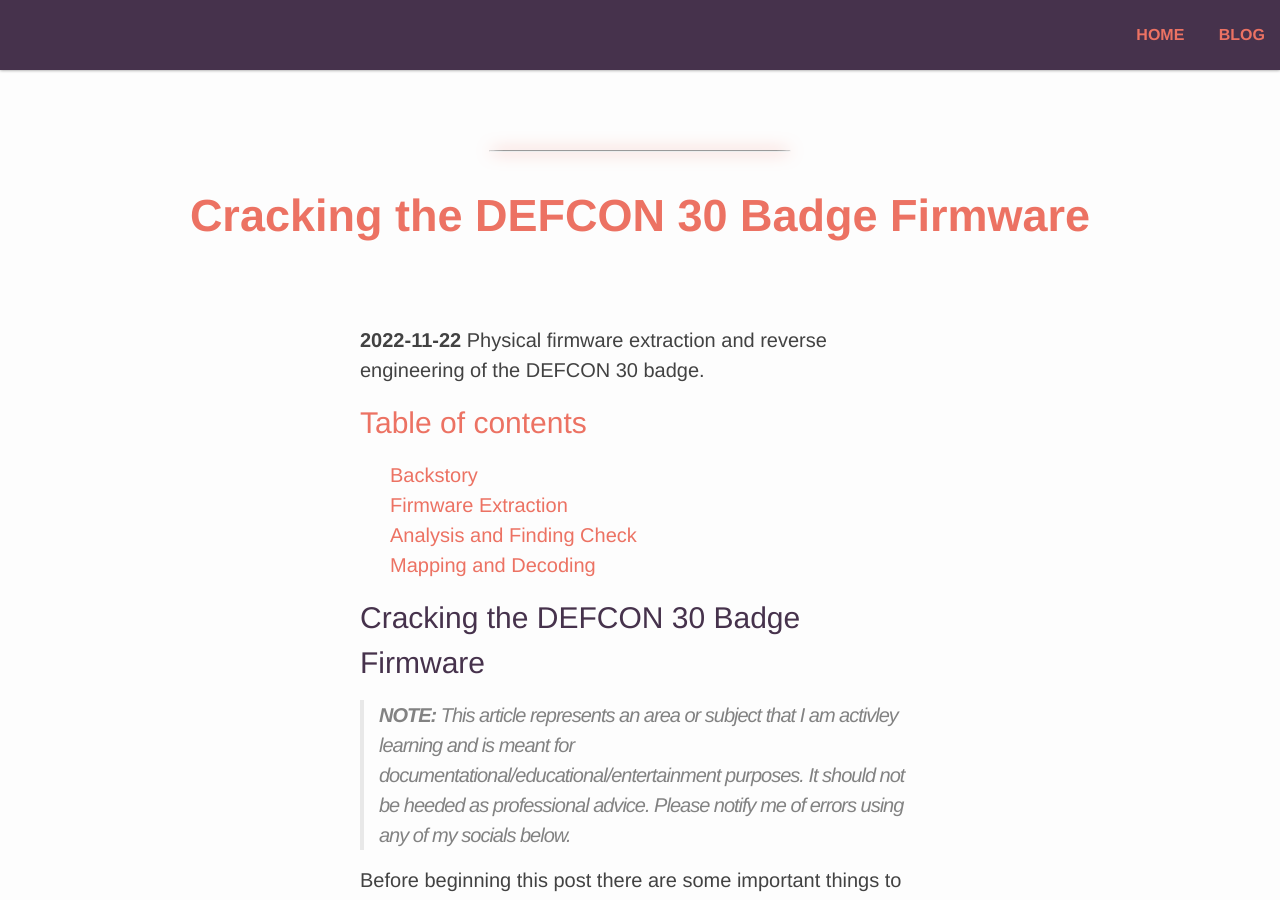
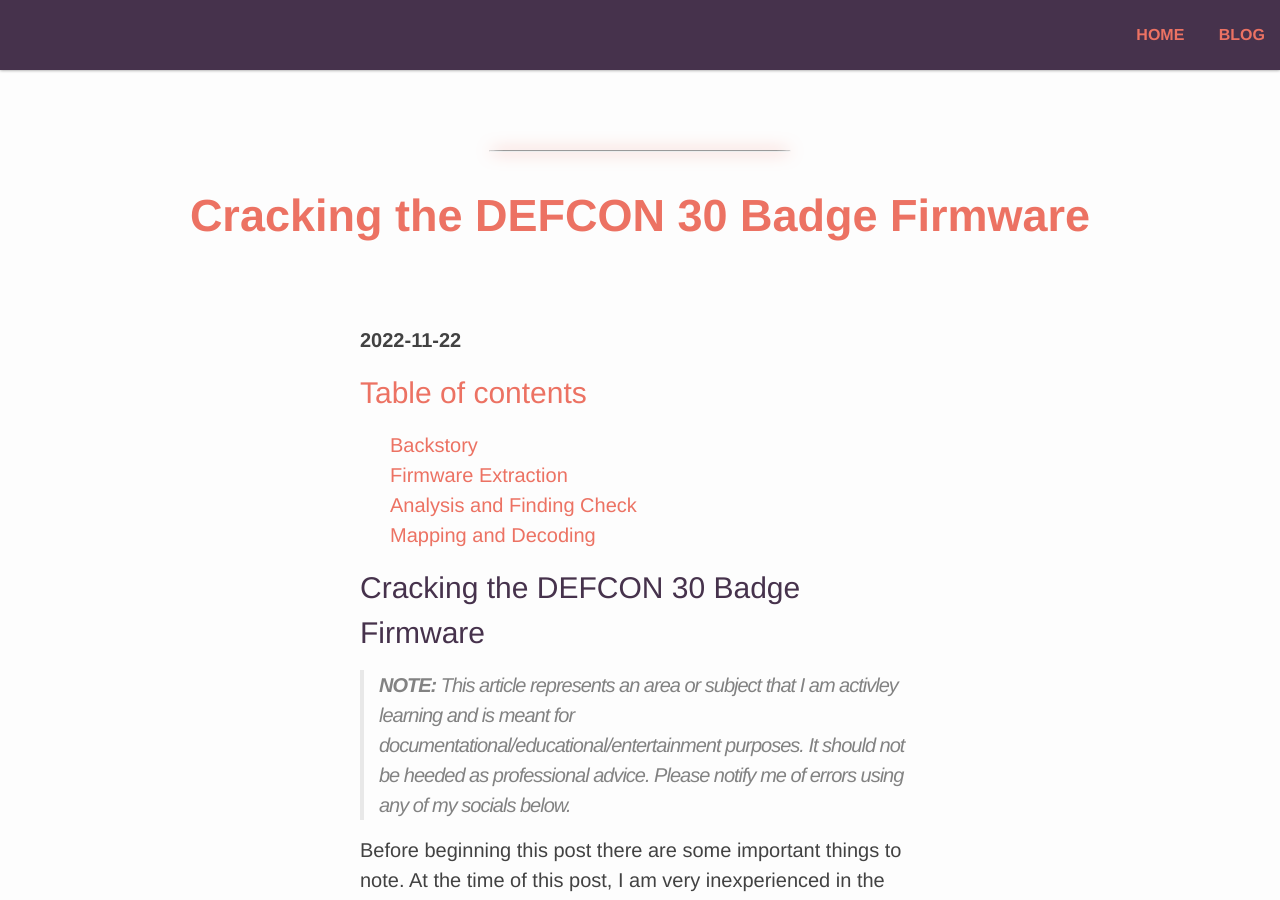
Before and after one commit to elbee-cyber/old.elbee-cyber.github.io, a Jekyll site: the page built from _posts/2022-11-22-Cracking-the-Defcon-30-Badge-Firmware.md, in a window 1280 px wide and 900 px high. Built offline with Jekyll 4.4.1, drawn with Linux system fonts in a browser that asks for light colours.

Commit message:
Update 2022-11-22-Cracking-the-Defcon-30-Badge-Firmware.md

```diff
--- a/_posts/2022-11-22-Cracking-the-Defcon-30-Badge-Firmware.md
+++ b/_posts/2022-11-22-Cracking-the-Defcon-30-Badge-Firmware.md
@@ -4,7 +4,6 @@ title: Cracking the DEFCON 30 Badge Firmware
 ---
 
 **2022-11-22**
-Physical firmware extraction and reverse engineering of the DEFCON 30 badge.
 
 # Table of contents
 1. [Backstory](#backstory)
```
